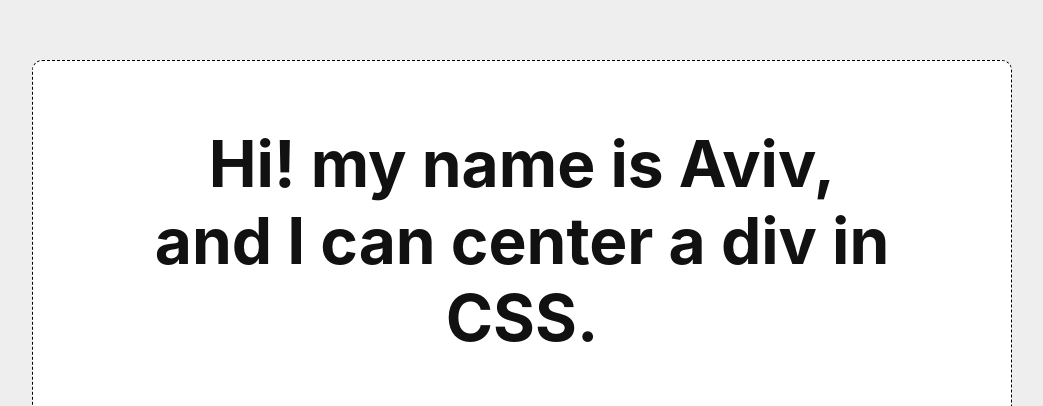
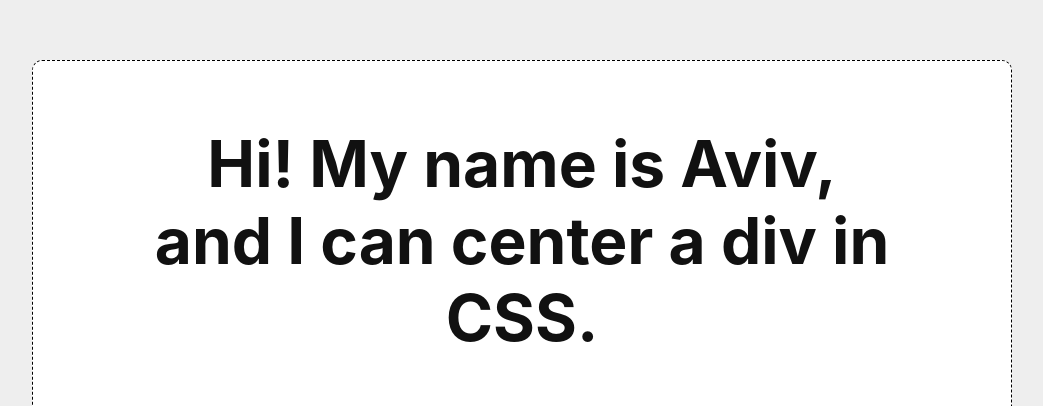
Before and after one commit to Aviv-Yaari/hire-me, a Next.js app: page / in a window 1280 px wide. Shown: the part 103-509 px from the top of the page, without its empty margins (118-1161 px from the left). Built offline with nearby package versions, Linux system fonts and the light colour scheme.

Commit message:
Fix capital M in introduction section

```diff
--- a/components/Introduction.tsx
+++ b/components/Introduction.tsx
@@ -10,7 +10,7 @@ interface Props {
 export default function Introduction({ onLearnMore }: Props) {
   return (
     <Section>
-      <Title>Hi! my name is Aviv,<br></br>and I can center a div in CSS.</Title>
+      <Title>Hi! My name is Aviv,<br></br>and I can center a div in CSS.</Title>
       <Actions>
         <PrimaryButton onClick={() => window.open('mailto:avivyar@gmail.com')}>Hire me</PrimaryButton>
         <SecondaryButton onClick={onLearnMore}>Learn more</SecondaryButton>
```
